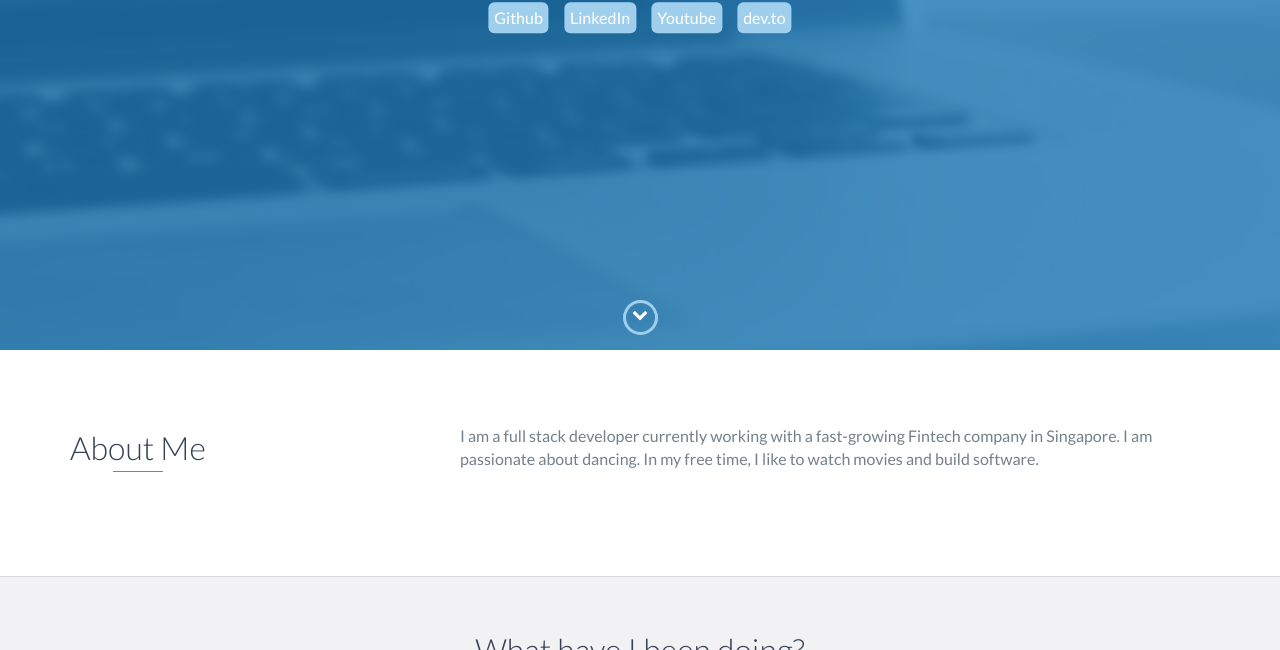
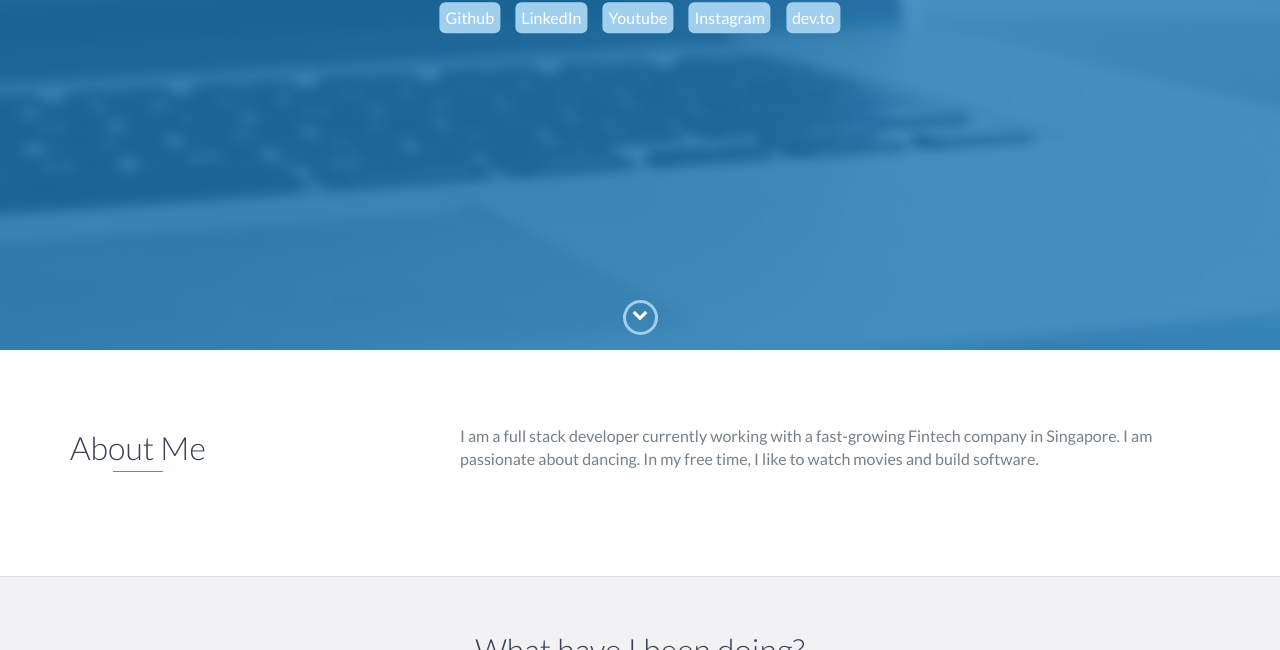
Before and after one commit to Dhiraj072/dhiraj072.github.io, a website: page index.html in a window 1280 px wide. Shown: the part 450-1100 px from the top of the page. Drawn offline with nearby package versions, Linux system fonts and the light colour scheme.

Commit message:
Added instagram link

```diff
--- a/index.html
+++ b/index.html
@@ -59,6 +59,7 @@
             <span><a href="https://github.com/Dhiraj072" target="_blank">Github</a></span>
             <span><a href="https://www.linkedin.com/in/bhattdhiraj/" target="_blank">LinkedIn</a></span>
 	    <span><a href="https://www.youtube.com/channel/UCw0E6GZVOpFw6uESweL-6yg" target="_blank">Youtube</a></span>
+	    <span><a href="https://www.instagram.com/_dhirajbhatt_/" target="_blank">Instagram</a></span>
 	    <span><a href="https://dev.to/dhiraj072" target="_blank">dev.to</a></span>
             <!-- <a href="#" class="btn-rounded-white">Download Resume</a> -->
 
```
